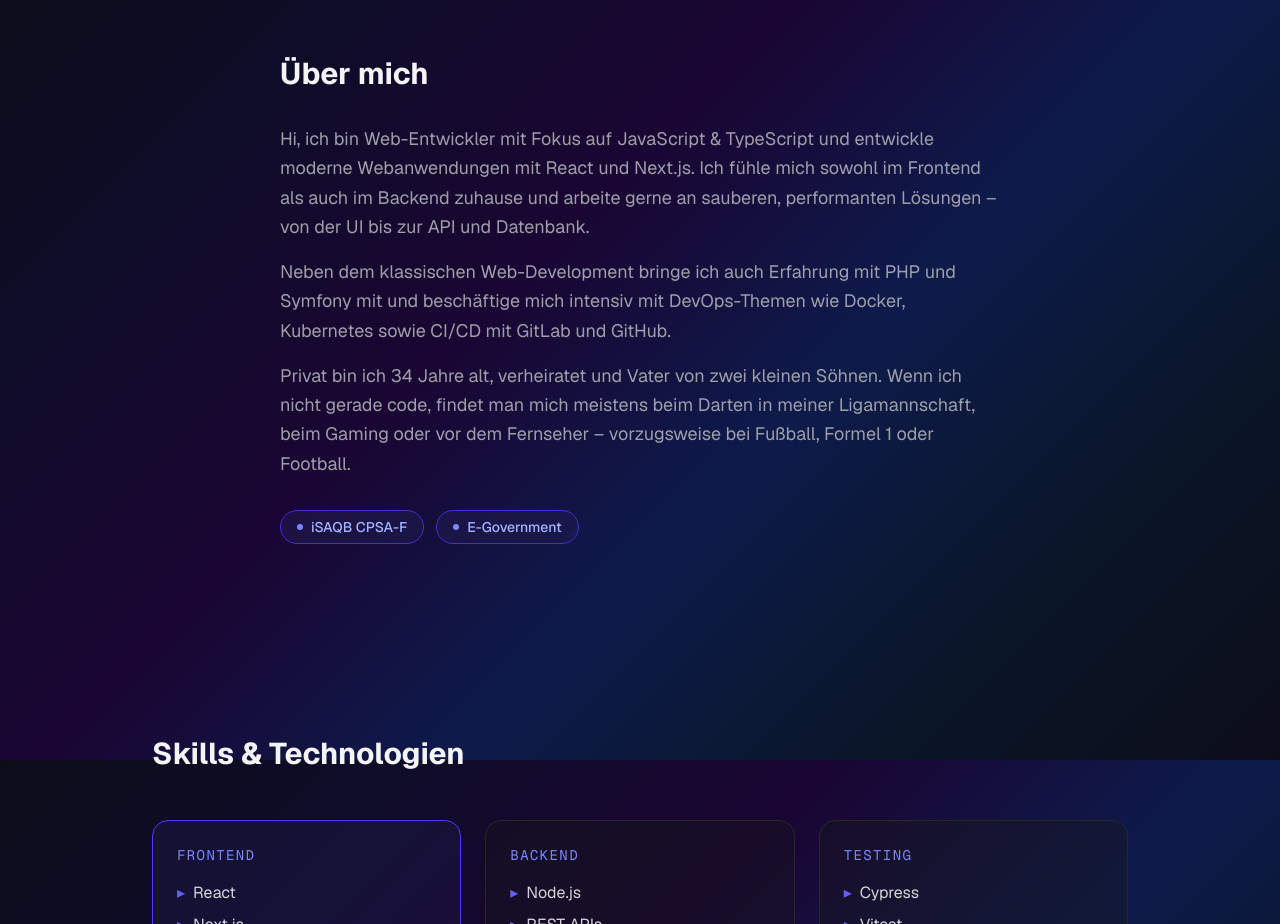
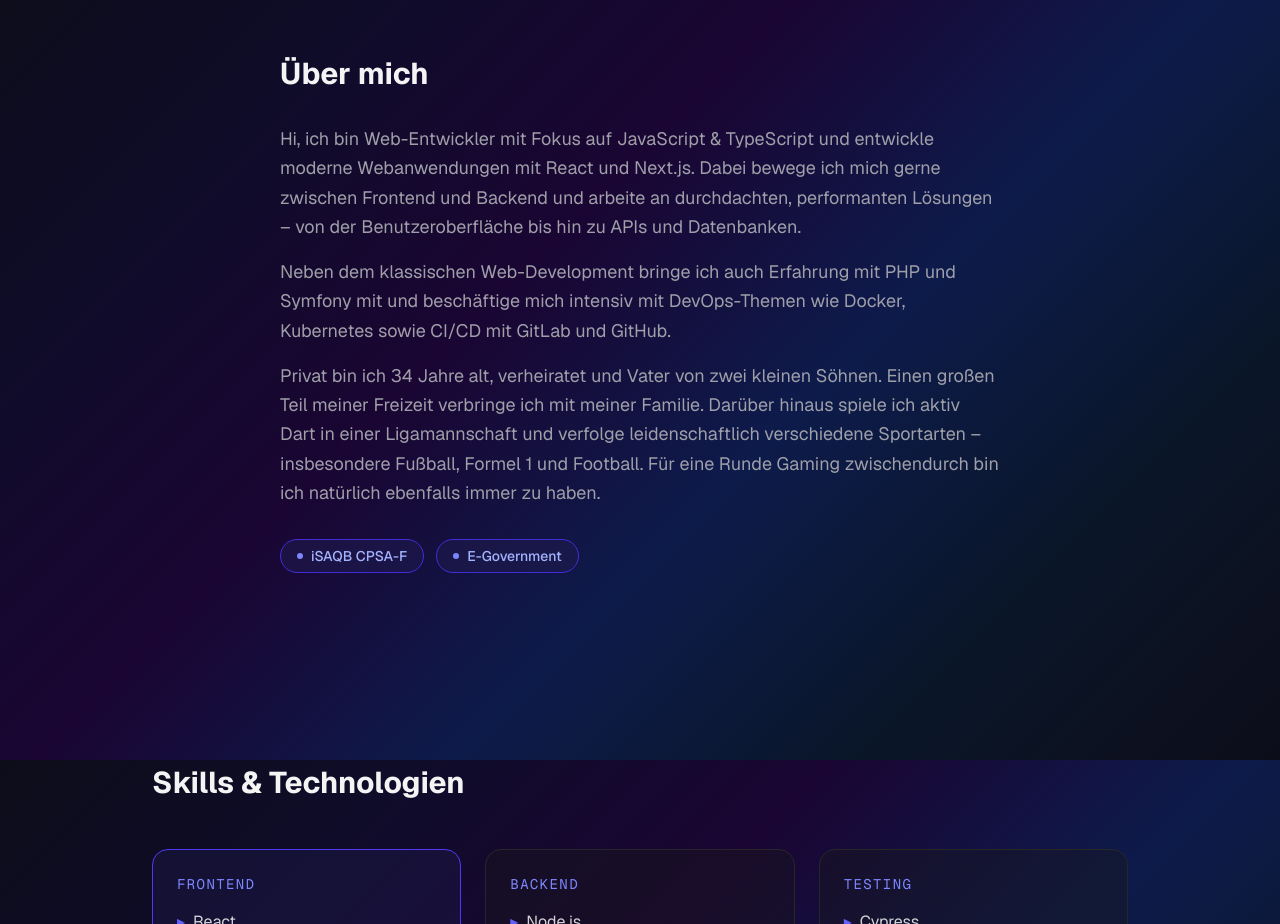
Before and after one commit to ch4oSj0k3r/sn-folio, a Next.js app: page / in a window 1280 px wide. Shown: the part 840-1764 px from the top of the page. Built offline with nearby package versions, Linux system fonts and the light colour scheme.

Commit message:
feat: update about me text

```diff
--- a/src/components/sections/About.tsx
+++ b/src/components/sections/About.tsx
@@ -25,9 +25,10 @@ export default function About() {
                 <div className="space-y-4 text-zinc-400 text-lg leading-relaxed">
                     <p>
                         Hi, ich bin Web-Entwickler mit Fokus auf JavaScript &amp; TypeScript und
-                        entwickle moderne Webanwendungen mit React und Next.js. Ich fühle mich
-                        sowohl im Frontend als auch im Backend zuhause und arbeite gerne an
-                        sauberen, performanten Lösungen – von der UI bis zur API und Datenbank.
+                        entwickle moderne Webanwendungen mit React und Next.js. Dabei bewege ich
+                        mich gerne zwischen Frontend und Backend und arbeite an durchdachten,
+                        performanten Lösungen – von der Benutzeroberfläche bis hin zu APIs und
+                        Datenbanken.
                     </p>
                     <p>
                         Neben dem klassischen Web-Development bringe ich auch Erfahrung mit PHP und
@@ -36,9 +37,11 @@ export default function About() {
                     </p>
                     <p>
                         Privat bin ich {age} Jahre alt, verheiratet und Vater von zwei kleinen
-                        Söhnen. Wenn ich nicht gerade code, findet man mich meistens beim Darten in
-                        meiner Ligamannschaft, beim Gaming oder vor dem Fernseher – vorzugsweise bei
-                        Fußball, Formel 1 oder Football.
+                        Söhnen. Einen großen Teil meiner Freizeit verbringe ich mit meiner Familie.
+                        Darüber hinaus spiele ich aktiv Dart in einer Ligamannschaft und verfolge
+                        leidenschaftlich verschiedene Sportarten – insbesondere Fußball, Formel 1
+                        und Football. Für eine Runde Gaming zwischendurch bin ich natürlich
+                        ebenfalls immer zu haben.
                     </p>
                 </div>
                 <div className="flex flex-wrap gap-3 mt-8">
```
